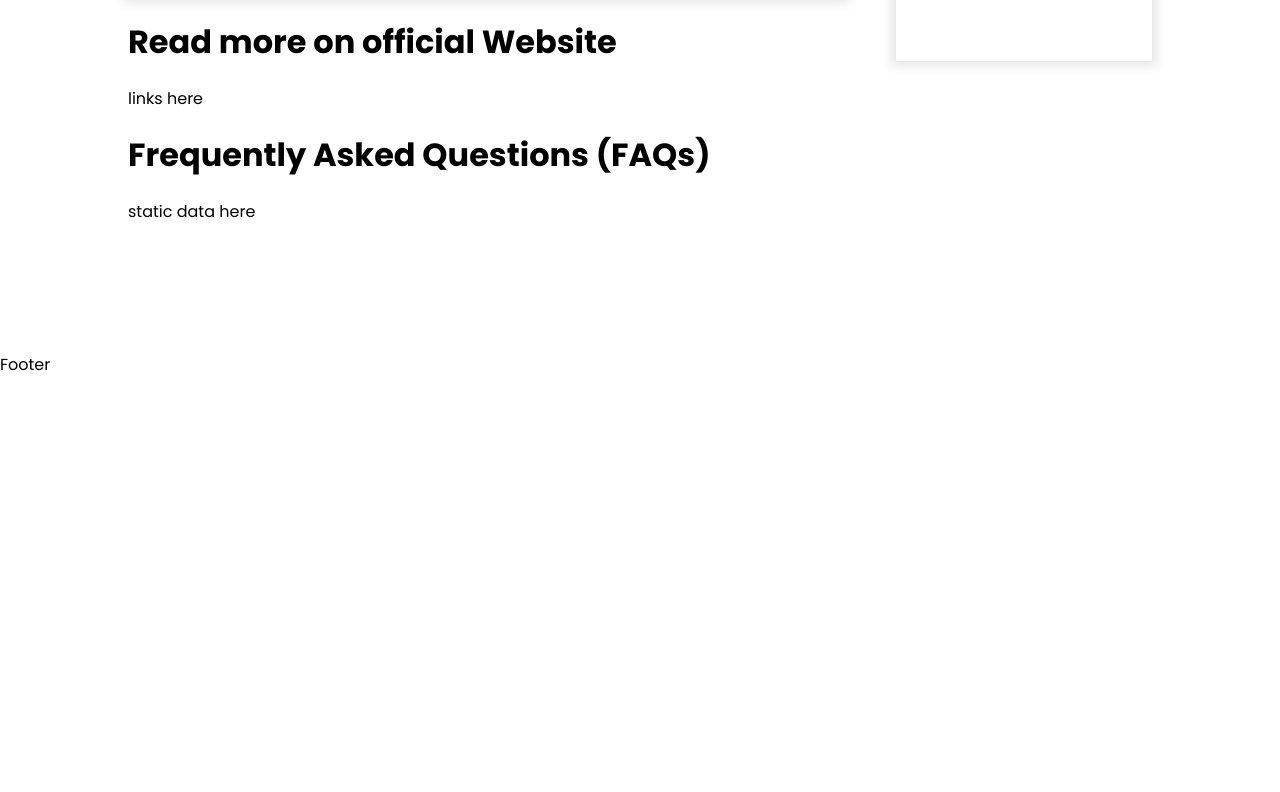
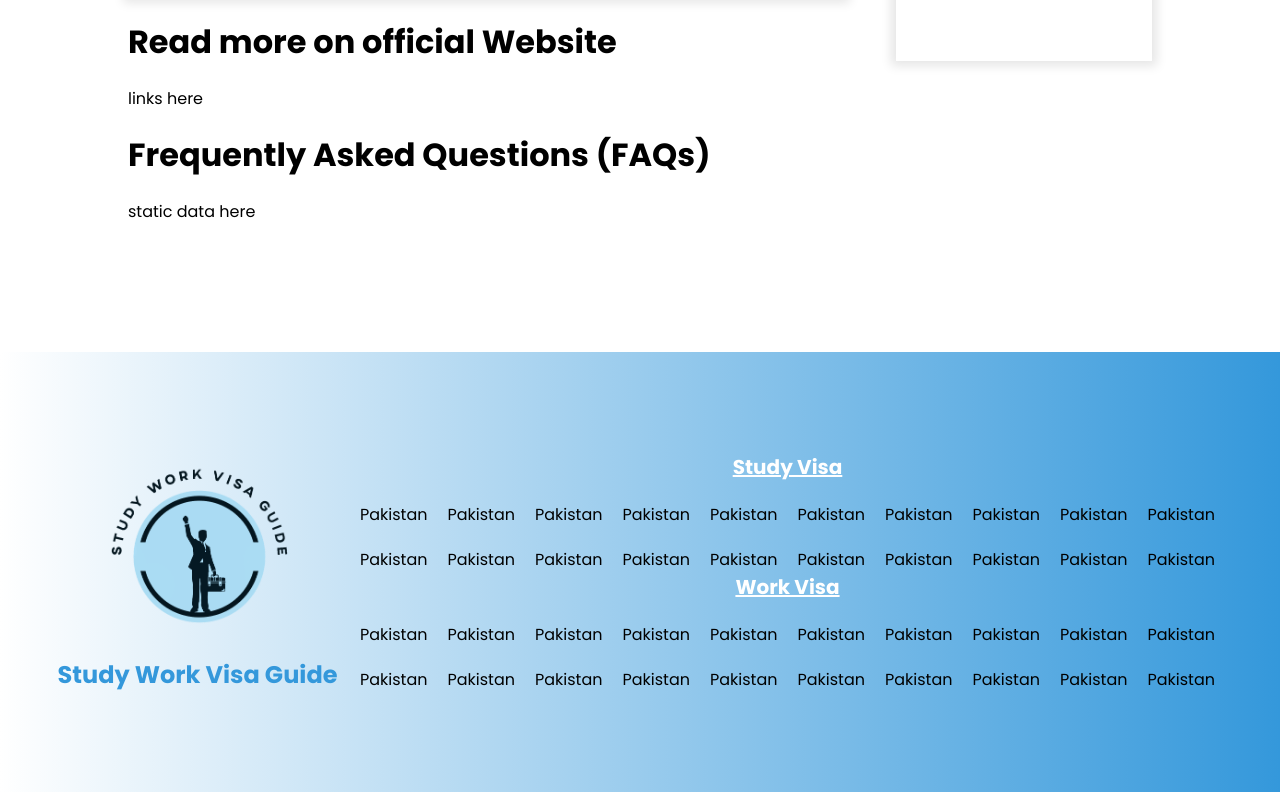
Before and after one commit to mubeenHere/visa-guide, a Next.js app: page / in a window 1280 px wide. Shown: the part 2127-2919 px from the top of the page. Before the commit the page ends 2504 px from the top, so only its background shows below. Built offline with nearby package versions, Linux system fonts and the light colour scheme.

Commit message:
chore: added footer

```diff
--- a/src/components/Footer.js
+++ b/src/components/Footer.js
@@ -1,9 +1,34 @@
-import React from 'react'
+import Image from "next/image";
+import logo from "../../public/logo.png";
+import styles from "../styles/Footer.module.css";
 
 const Footer = () => {
   return (
-    <div>Footer</div>
-  )
-}
+    <div className={styles.footer}>
+      <div className={styles.logo}>
+        <Image src={logo} alt="logo" width={200} />
+        <h2>Study Work Visa Guide</h2>
+      </div>
+      <div className={styles.visa}>
+        <p>Study Visa</p>
+        <div>
+          {Array(20)
+            .fill()
+            .map((x) => (
+              <p className={styles.country}>Pakistan</p>
+            ))}
+        </div>
+        <p>Work Visa</p>
+        <div>
+          {Array(20)
+            .fill()
+            .map((x) => (
+              <p className={styles.country}>Pakistan</p>
+            ))}
+        </div>
+      </div>
+    </div>
+  );
+};
 
-export default Footer
+export default Footer;
--- /dev/null
+++ b/src/styles/Footer.module.css
@@ -0,0 +1,34 @@
+.footer {
+  height: 400px;
+  display: flex;
+  align-items: center;
+  padding: 20px 50px;
+  justify-content: space-around;
+  background-image: linear-gradient(to right, white, var(--primary));
+}
+.logo {
+  color: var(--primary);
+  flex: 1;
+  text-align: center;
+}
+.visa {
+  text-align: center;
+  flex: 3;
+}
+.visa > p {
+  font-weight: bold;
+  font-size: 20px;
+  margin-bottom: 20px;
+  color: white;
+  text-decoration: underline;
+}
+.visa > div {
+  display: flex;
+  flex-wrap: wrap;
+  gap: 20px;
+  justify-content: center;
+}
+.country:hover {
+  color: white;
+  cursor: pointer;
+}
```
